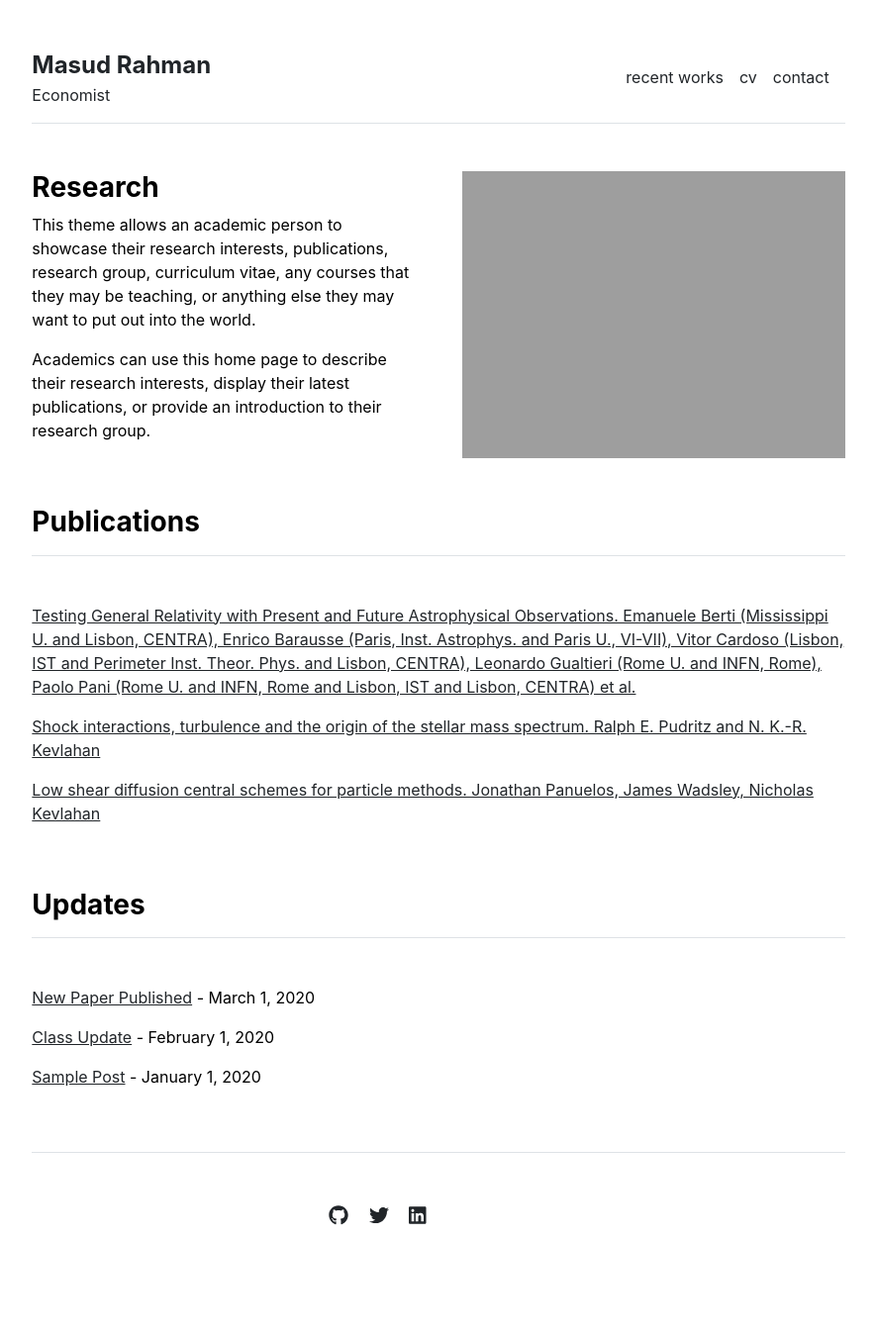
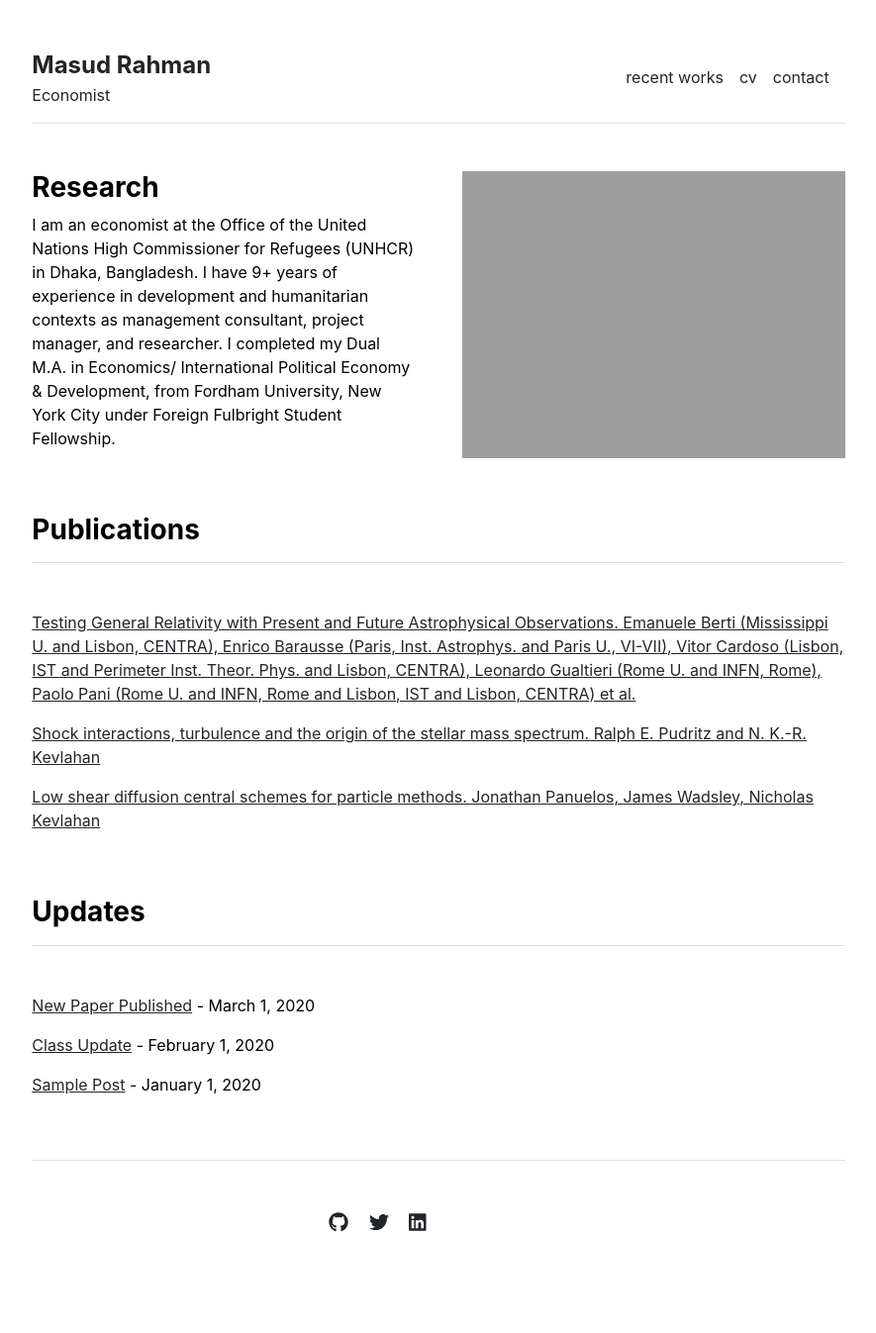
Before and after one commit to masud90/masud90.github.io, a Jekyll site: the page built from index.md, in a window 1280 px wide. Shown: the whole page at 99% size, without its empty margins (197-1082 px from the left). Built offline with Jekyll 4.4.1, drawn with Linux system fonts in a browser that asks for light colours.

Commit message:
Update index.md
Add bio

```diff
--- a/index.md
+++ b/index.md
@@ -3,6 +3,4 @@
 title: "Home"
 ---
 
-This theme allows an academic person to showcase their research interests, publications, research group, curriculum vitae, any courses that they may be teaching, or anything else they may want to put out into the world.
-
-Academics can use this home page to describe their research interests, display their latest publications, or provide an introduction to their research group.
+I am an economist at the Office of the United Nations High Commissioner for Refugees (UNHCR) in Dhaka, Bangladesh. I have 9+ years of experience in development and humanitarian contexts as management consultant, project manager, and researcher. I completed my Dual M.A. in Economics/ International Political Economy & Development, from Fordham University, New York City under Foreign Fulbright Student Fellowship.
```
